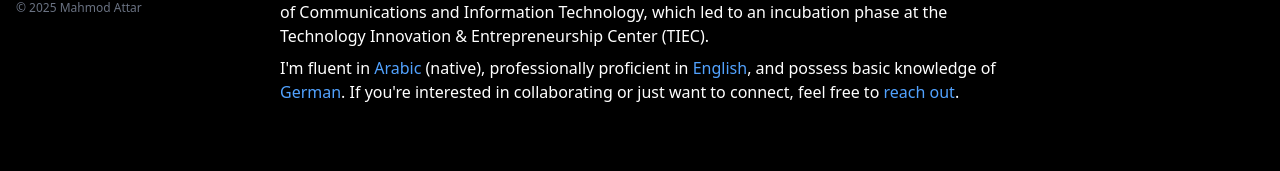
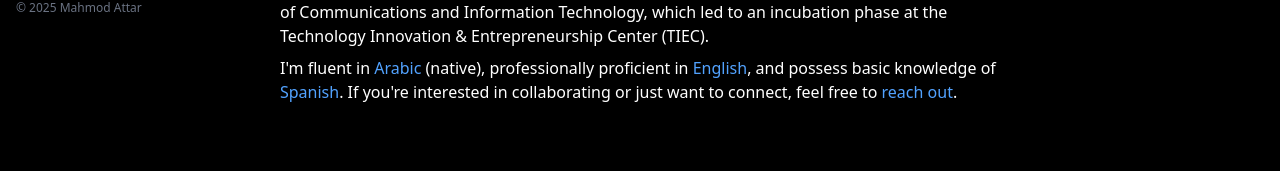
Before and after one commit to Attar74/portfolio, a React (Vite) app: page / in a window 1280 px wide. Shown: the part 768-939 px from the top of the page. Built offline with nearby package versions, Linux system fonts and the light colour scheme.

Commit message:
fix text bg

```diff
--- a/src/components/Profile.jsx
+++ b/src/components/Profile.jsx
@@ -169,7 +169,6 @@ const Profile = () => {
             <Link
               to="/projects"
               className="text-blue-400 underline hover:text-blue-300"
-              target="_blank"
               rel="noopener noreferrer"
             >
               featured projects here
@@ -203,7 +202,7 @@ const Profile = () => {
           I'm fluent in <span className="text-blue-400">Arabic</span> (native),
           professionally proficient in{' '}
           <span className="text-blue-400">English</span>, and possess basic
-          knowledge of <span className="text-blue-400">German</span>. If you're
+          knowledge of <span className="text-blue-400">Spanish</span>. If you're
           interested in collaborating or just want to connect, feel free to{' '}
           <Link
             to="https://www.linkedin.com/in/attar74"
```
